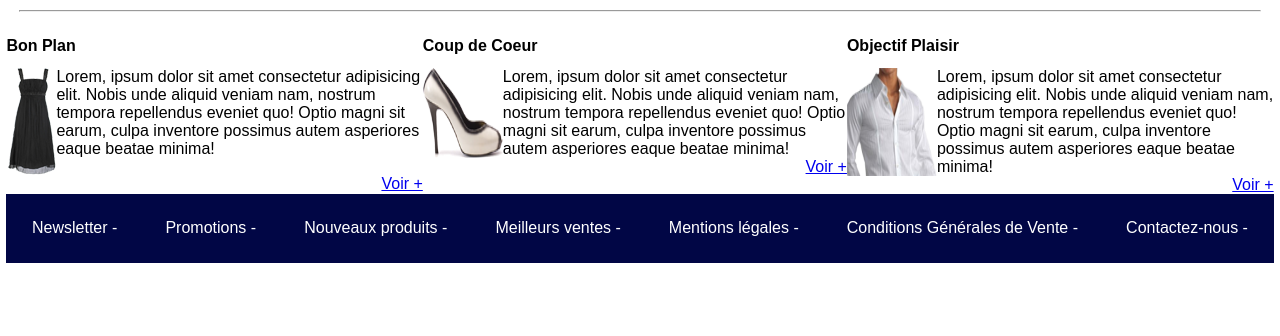
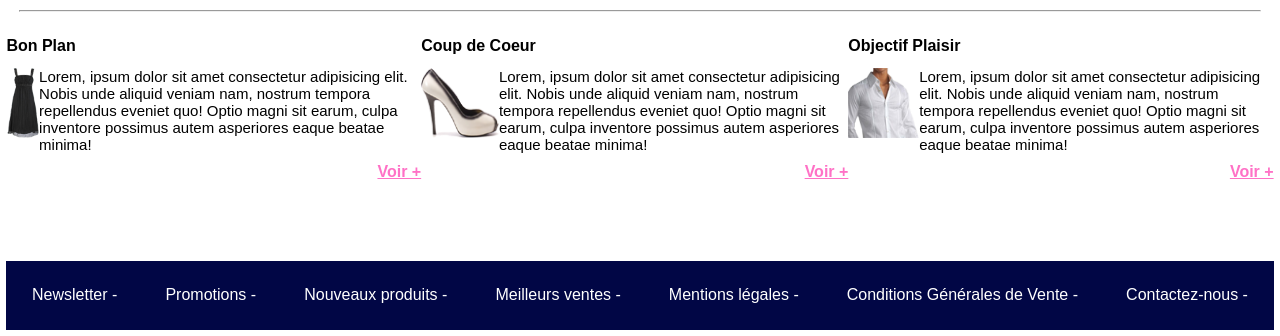
Before and after one commit to Allaan7/tp_3, a plain HTML site: page index.html in a window 1280 px wide. Shown: the part 664-1000 px from the top of the page. Before the commit the page ends 933 px from the top, so only its background shows below. Drawn offline with Linux system fonts and the light colour scheme; a web font is replaced by a local one.

Commit message:
Update Final TP3

```diff
--- a/css/style.css
+++ b/css/style.css
@@ -14,14 +14,12 @@ header{
 }
 .firsttitle{
     display: flex;
-
 }
 .logo{
     width: 30px;
     height: 30px;
     margin-top: 5px;
 }
-
 .myshop{
     margin-left: 10px;
 }
@@ -103,7 +101,6 @@ h3{
 hr{
     color: rgb(1, 6, 69);
     margin: 1% 1%;
-
 }
 .stwo{
     display: flex;
@@ -113,15 +110,25 @@ hr{
     display: flex;
     margin-top: 3%;
 }
+.imgtxt p{
+    font-size: 15px;
+}
+.imgtxt img{
+    height: 70px;
+}
 .seemoresub{
+    color:  rgb(255, 113, 198);
     display: flex;
     justify-content: flex-end;
+    font-weight: bold;
+    margin-top: 10px;
 }
 footer{
     background-color: rgb(1, 6, 69);
     display: flex;
     align-items: center;
     justify-content: space-between;
+    margin-top: 80px;
     margin-bottom: 0.5%;
     margin-left: 0.5%;
     margin-right: 0.5%;
```
Also changed, not shown: index.html (+0 -9 lines).
